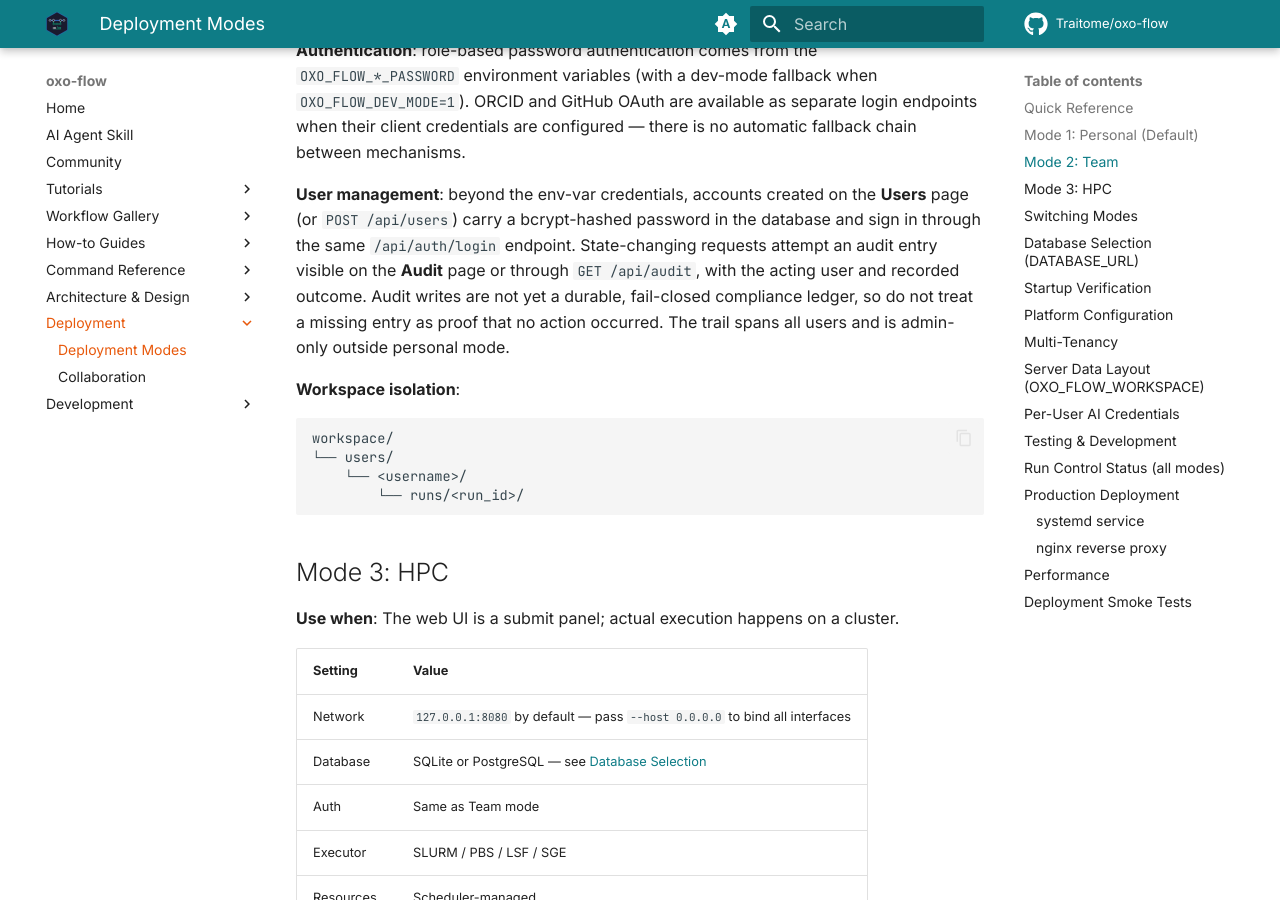
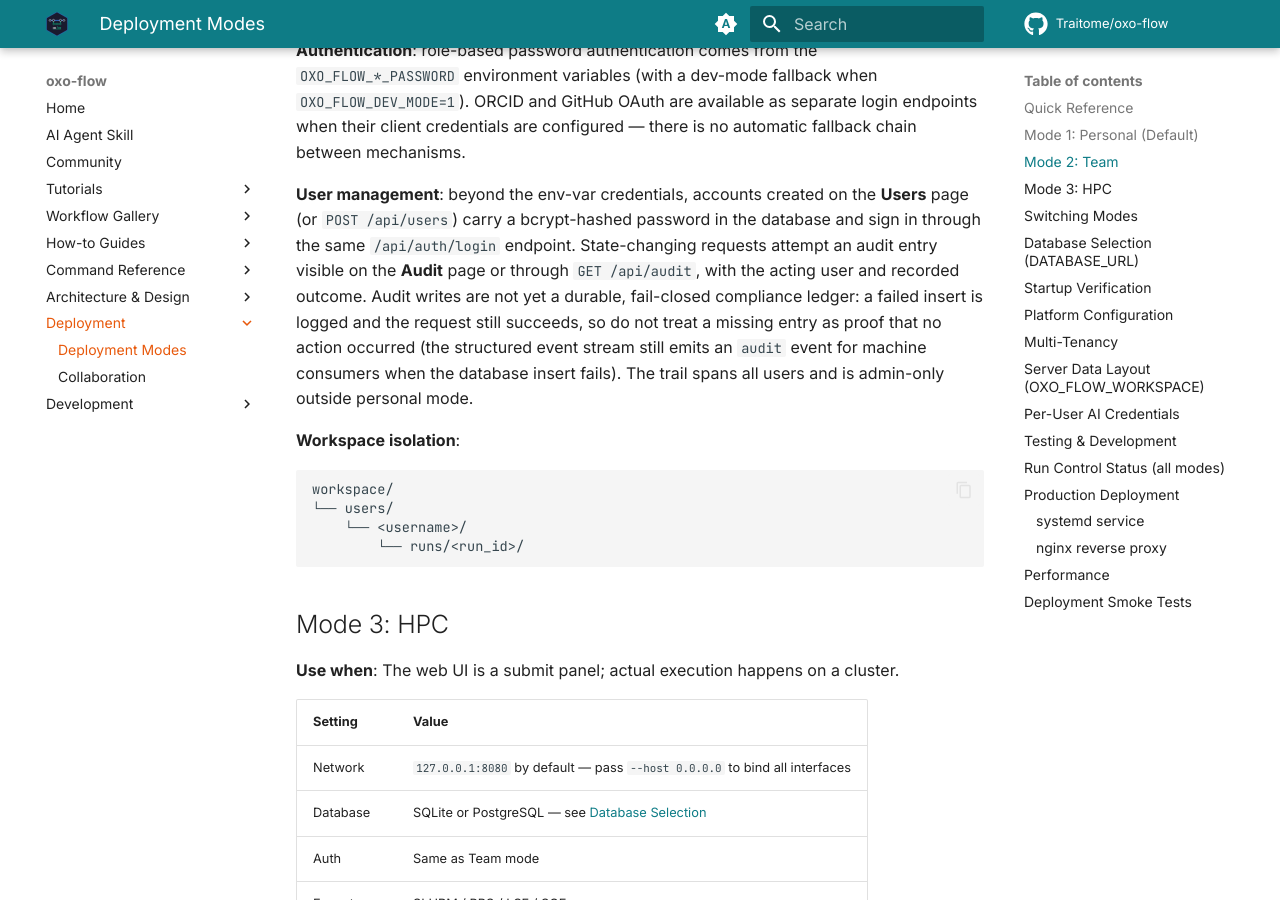
Before and after one commit to Traitome/oxo-flow, an MkDocs documentation site: the page built from docs/guide/src/how-to/deploy-modes.md, in a window 1280 px wide and 900 px high, scrolled down 1886 px. Built offline with MkDocs 1.6.1 and Material for MkDocs 9.7.7, drawn with Linux system fonts in a browser that asks for light colours; comment, search, counter and statistics services are not loaded; the version menu is left out; some of the changed text lies outside the part shown.

Commit message:
docs: state audit-write failure mode and crash-restart ownership limits precisely (#1013 W3/W4)

````diff
--- a/docs/guide/src/how-to/deploy-modes.md
+++ b/docs/guide/src/how-to/deploy-modes.md
@@ -79,9 +79,11 @@
 the database and sign in through the same `/api/auth/login` endpoint.
 State-changing requests attempt an audit entry visible on the **Audit** page
 or through `GET /api/audit`, with the acting user and recorded outcome. Audit
-writes are not yet a durable, fail-closed compliance ledger, so do not treat a
-missing entry as proof that no action occurred. The trail spans all users and
-is admin-only outside personal mode.
+writes are not yet a durable, fail-closed compliance ledger: a failed insert
+is logged and the request still succeeds, so do not treat a missing entry as
+proof that no action occurred (the structured event stream still emits an
+`audit` event for machine consumers when the database insert fails). The
+trail spans all users and is admin-only outside personal mode.
 
 **Workspace isolation**:
 ```
@@ -319,7 +321,9 @@
   process groups can leave the database state inconsistent with the process.
 - **Crash restart** attempts to probe and re-attach unfinished runs. The
   backend does not yet provide restart-safe multi-instance ownership or proof
-  that a terminal state cannot be overwritten in every race.
+  that a terminal state cannot be overwritten in every race. There is no
+  cross-instance lease: two servers pointed at the same database can both
+  adopt the same run after a restart.
 
 Do not present these controls as crash-consistent or compliance-grade. The
 release blockers and required tests are tracked in the audit ledger.
````
